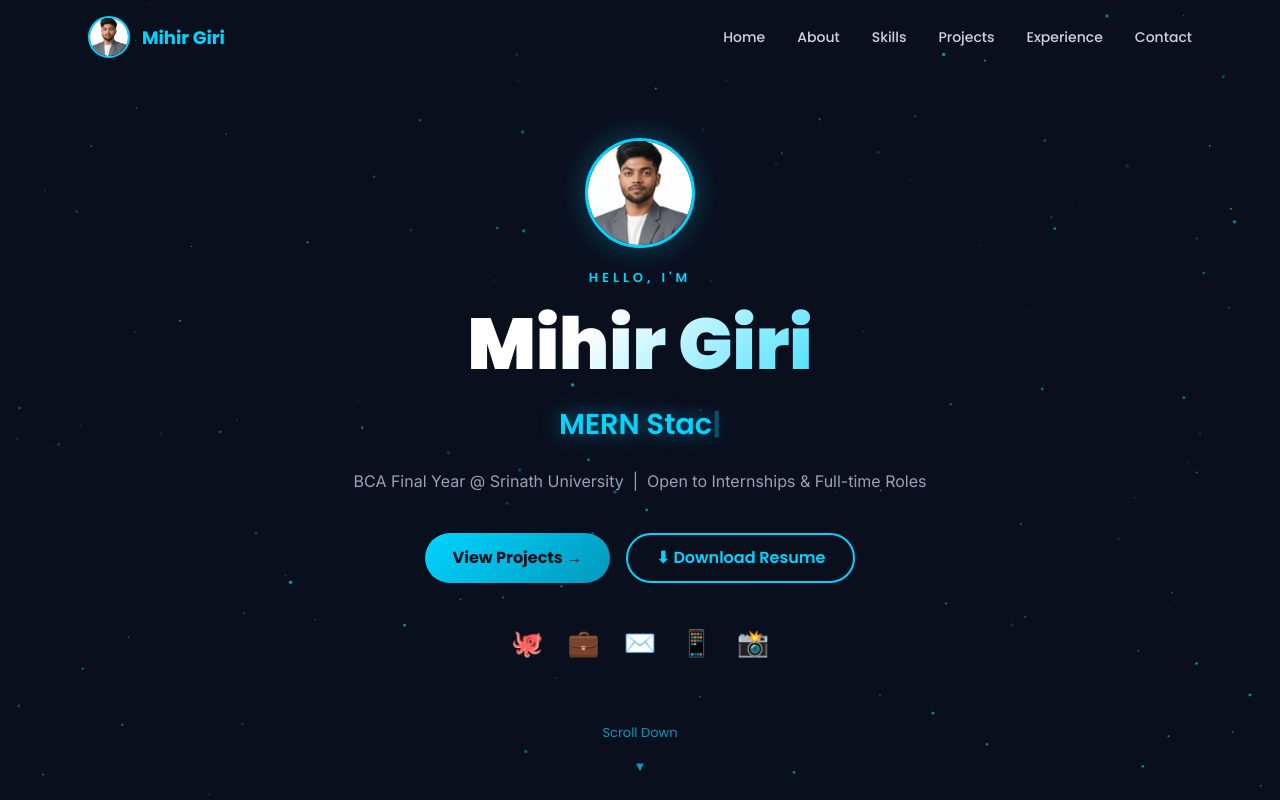
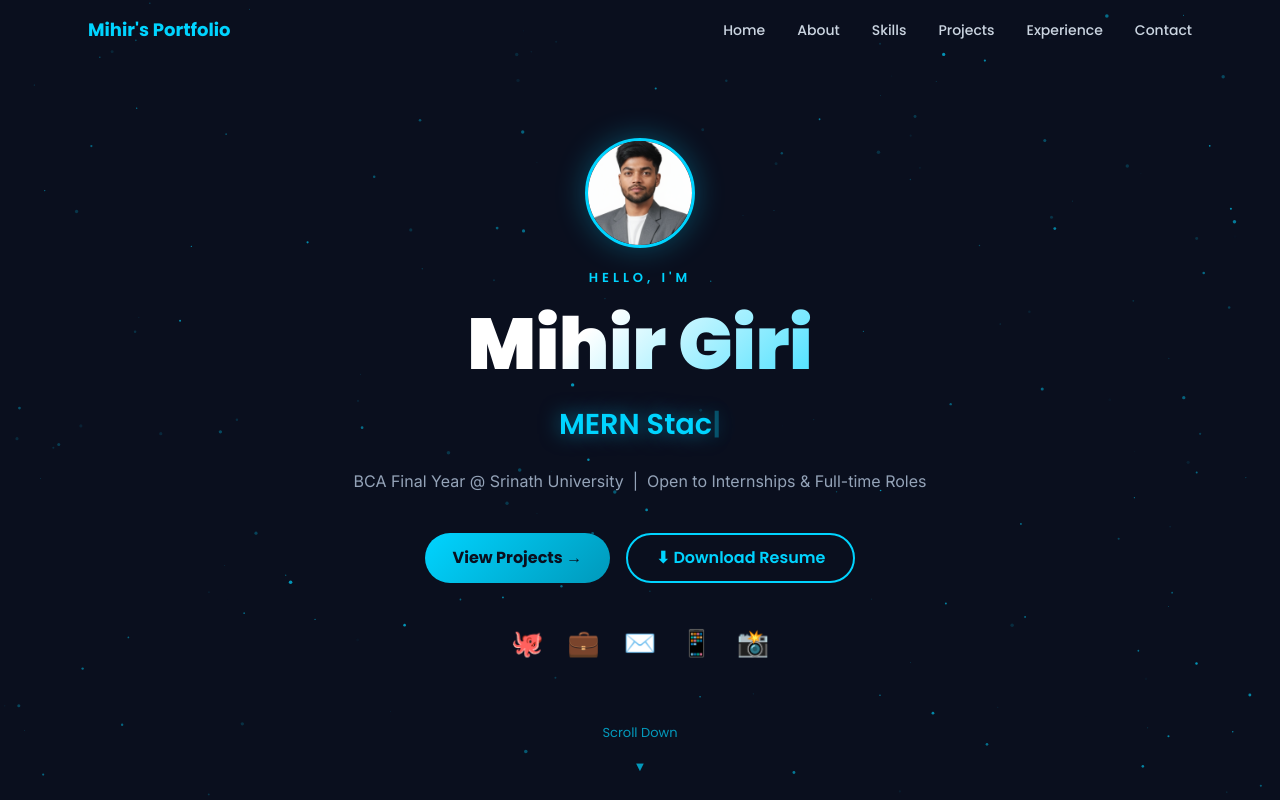
Before and after one commit to MihirGiri/MyPortfolio, a React (Vite) app: page / in a window 1280 px wide. Shown: the top 800 px of the page. Built offline with nearby package versions, Linux system fonts and the light colour scheme.

Commit message:
remove navbar image

```diff
--- a/src/App.jsx
+++ b/src/App.jsx
@@ -172,10 +172,10 @@ function Navbar(){
         borderBottom:scrolled?"1px solid rgba(0,212,255,0.1)":"none"}}>
       <div className="max-w-6xl mx-auto px-6 py-4 flex items-center justify-between">
         <div className="flex items-center gap-3">
-          <img src="/mihir.jpg"
+          {/* <img src="/mihir.jpg"
             style={{width:42,height:42,borderRadius:"50%",
-              border:"2px solid #00d4ff",objectFit:"cover"}}/>
-          <span style={{fontFamily:"Poppins",fontWeight:700,color:"#00d4ff",fontSize:18}}>Mihir Giri</span>
+              border:"2px solid #00d4ff",objectFit:"cover"}}/> */}
+          <span style={{fontFamily:"Poppins",fontWeight:700,color:"#00d4ff",fontSize:18}}>Mihir's Portfolio</span>
         </div>
         <div className="hidden md:flex items-center gap-8">
           {NAV_LINKS.map(l=>(
```
